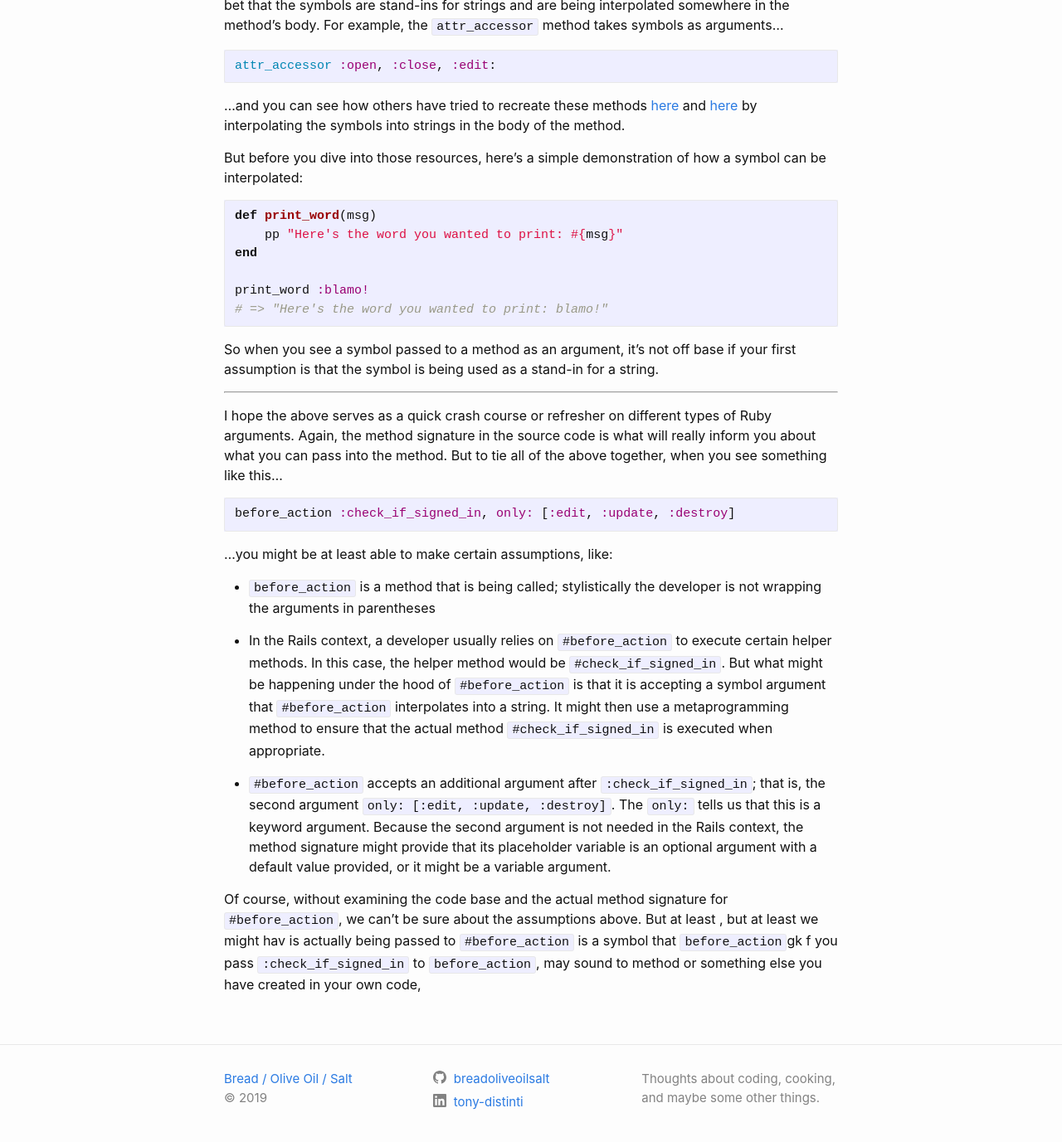
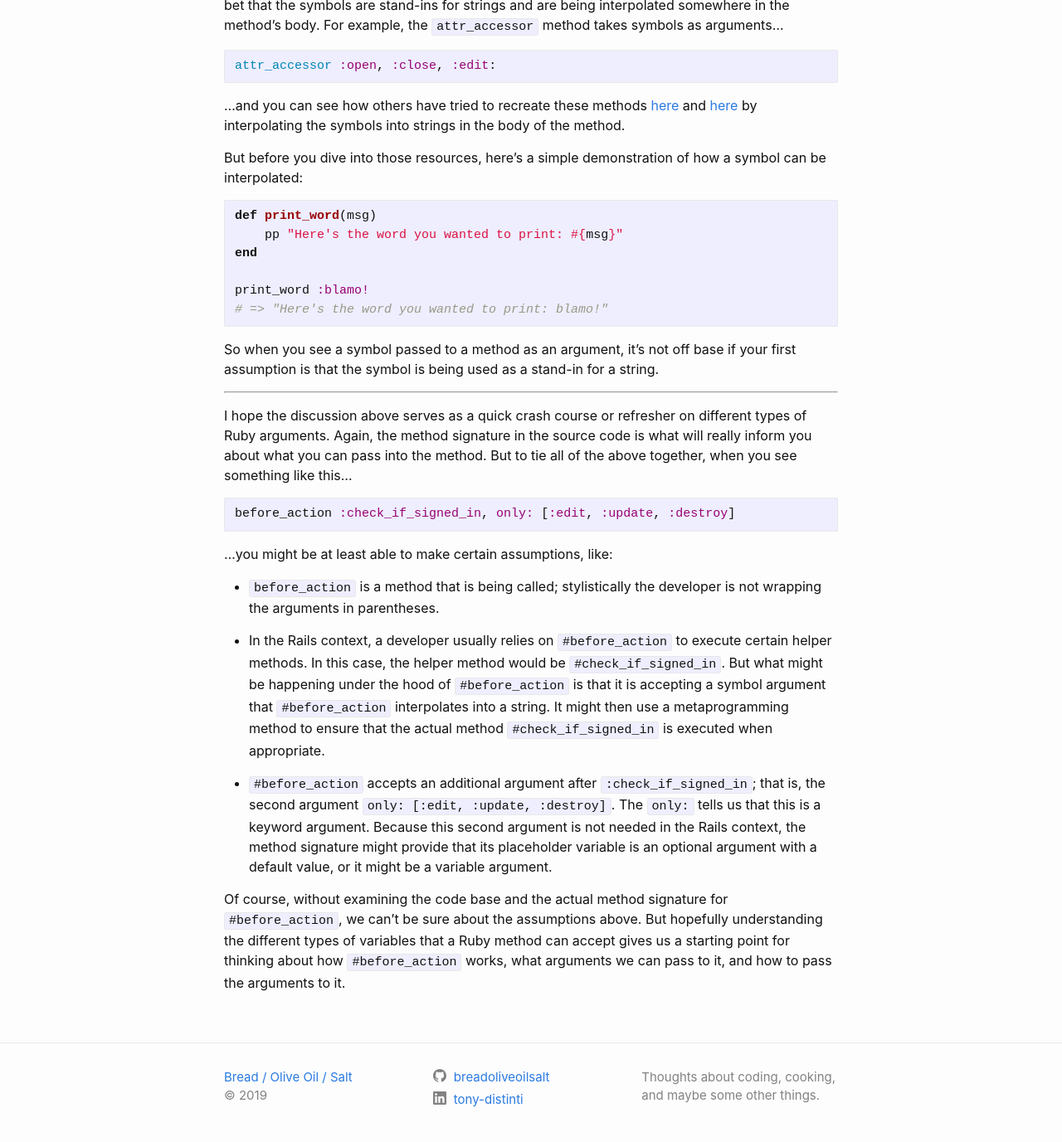
Before and after one commit to breadoliveoilsalt/breadoliveoilsalt.github.io, a Jekyll site: the page built from _posts/2019-10-01-ruby-getting-argumentative.markdown, in a window 1280 px wide and 1400 px high, scrolled down 4330 px. Shown: the top 1377 px of the window at 83% size. Built offline with Jekyll 4.4.1, drawn with Linux system fonts in a browser that asks for light colours; some of the changed text lies outside the part shown.

Commit message:
Finish blog post on ruby arguments

````diff
--- a/_posts/2019-10-01-ruby-getting-argumentative.markdown
+++ b/_posts/2019-10-01-ruby-getting-argumentative.markdown
@@ -225,7 +225,7 @@ So when you see a symbol passed to a method as an argument, it's not off base if
 ----------
 <p/>
 
-I hope the above serves as a quick crash course or refresher on different types of Ruby arguments.  Again, the method signature in the source code is what will really inform you about what you can pass into the method.  But to tie all of the above together, when you see something like this...
+I hope the discussion above serves as a quick crash course or refresher on different types of Ruby arguments.  Again, the method signature in the source code is what will really inform you about what you can pass into the method.  But to tie all of the above together, when you see something like this...
 
 ```ruby
 before_action :check_if_signed_in, only: [:edit, :update, :destroy]
@@ -233,11 +233,10 @@ before_action :check_if_signed_in, only: [:edit, :update, :destroy]
 
 ...you might be at least able to make certain assumptions, like:
 
-* `before_action` is a method that is being called; stylistically the developer is not wrapping the arguments in parentheses
+* `before_action` is a method that is being called; stylistically the developer is not wrapping the arguments in parentheses.
 
 * In the Rails context, a developer usually relies on `#before_action` to execute certain helper methods.  In this case, the helper method would be `#check_if_signed_in`.  But what might be happening under the hood of `#before_action` is that it is accepting a symbol argument that `#before_action` interpolates into a string. It might then use a metaprogramming method to ensure that the actual method `#check_if_signed_in` is executed when appropriate.
 
-* `#before_action` accepts an additional argument after `:check_if_signed_in`; that is, the second argument `only: [:edit, :update, :destroy]`.  The `only:` tells us that this is a keyword argument.  Because the second argument is not needed in the Rails context, the method signature might provide that its placeholder variable is an optional argument with a default value provided, or it might be a variable argument.
+* `#before_action` accepts an additional argument after `:check_if_signed_in`; that is, the second argument `only: [:edit, :update, :destroy]`.  The `only:` tells us that this is a keyword argument.  Because this second argument is not needed in the Rails context, the method signature might provide that its placeholder variable is an optional argument with a default value, or it might be a variable argument.
 
-Of course, without examining the code base and the actual method signature for `#before_action`, we can't be sure about the assumptions above.  But at least , but at least we might hav
-is actually being passed to `#before_action` is a symbol that `before_action`gk f you pass `:check_if_signed_in` to `before_action`, may sound to method or something else you have created in your own code,
+Of course, without examining the code base and the actual method signature for `#before_action`, we can't be sure about the assumptions above.  But hopefully understanding the different types of variables that a Ruby method can accept gives us a starting point for thinking about how `#before_action` works, what arguments we can pass to it, and how to pass the arguments to it.
````
Also changed, not shown: other parts of _posts/2019-10-01-ruby-getting-argumentative.markdown (+1 -1 lines).
